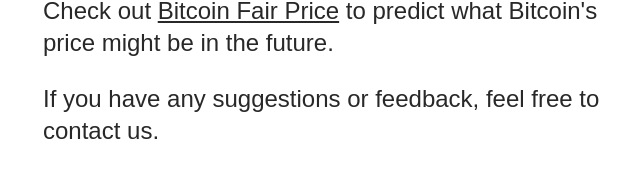
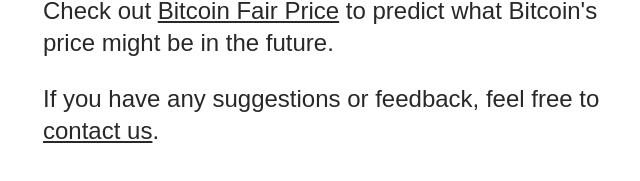
Before and after one commit to handsomelatino/bitcoinvsstocks-svelte, a SvelteKit app: page / in a window 1280 px wide. Shown: the part 3337-3518 px from the top of the page, without its empty margins (313-953 px from the left). Built offline with nearby package versions, Linux system fonts and the light colour scheme; no server answers; a web font is replaced by a local one.

Commit message:
email contact, faq arrow link, page screenshot

```diff
--- a/src/routes/Calculator.svelte
+++ b/src/routes/Calculator.svelte
@@ -229,9 +229,11 @@
         <a href="#donate">Donate</a>
         <button class="share" on:click={handleShare}>Share</button>
       </div>
-      <svg width="20" height="16" viewBox="0 0 14 8" fill="none" xmlns="http://www.w3.org/2000/svg">
-        <path d="M1 1L7.44454 5.8463L13.1157 1" stroke="white" stroke-width="1.81736"/>
-      </svg>
+      <a href='#faq'>
+        <svg width="20" height="16" viewBox="0 0 14 8" fill="none" xmlns="http://www.w3.org/2000/svg">
+          <path d="M1 1L7.44454 5.8463L13.1157 1" stroke="white" stroke-width="1.81736"/>
+        </svg>
+      </a>
     </div>
   </section>
 
--- a/src/routes/FAQ.svelte
+++ b/src/routes/FAQ.svelte
@@ -32,7 +32,7 @@
 
   <p>Check out <a href='https://bitcoinfairprice.com'>Bitcoin Fair Price</a> to predict what Bitcoin's price might be in the future.</p>
 
-  <p>If you have any suggestions or feedback, feel free to contact us.</p>
+  <p>If you have any suggestions or feedback, feel free to <a href="mailto:btcprojects@proton.me">contact us</a>.</p>
 </section>
 
 <style>
```
Also changed, not shown: TODO.txt, static/page_screenshot.png.
